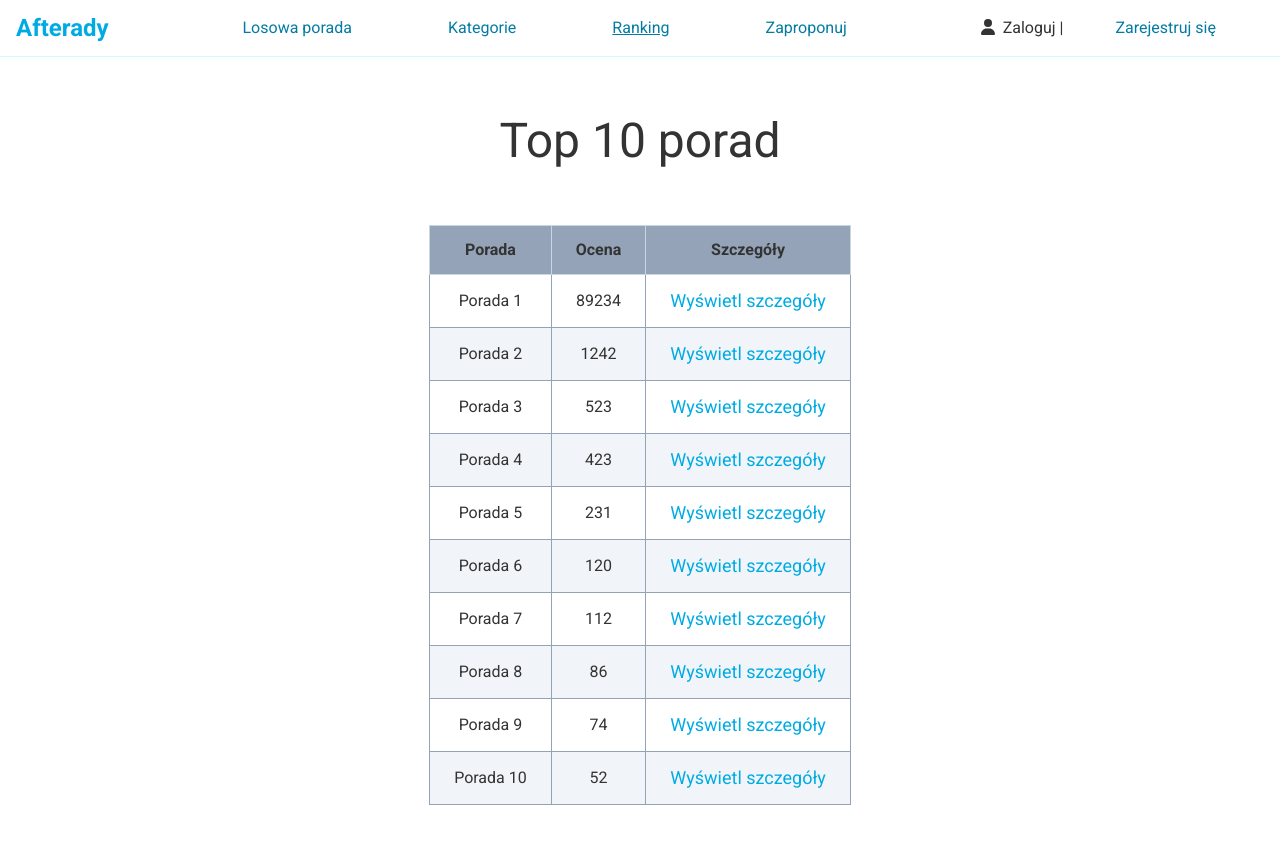
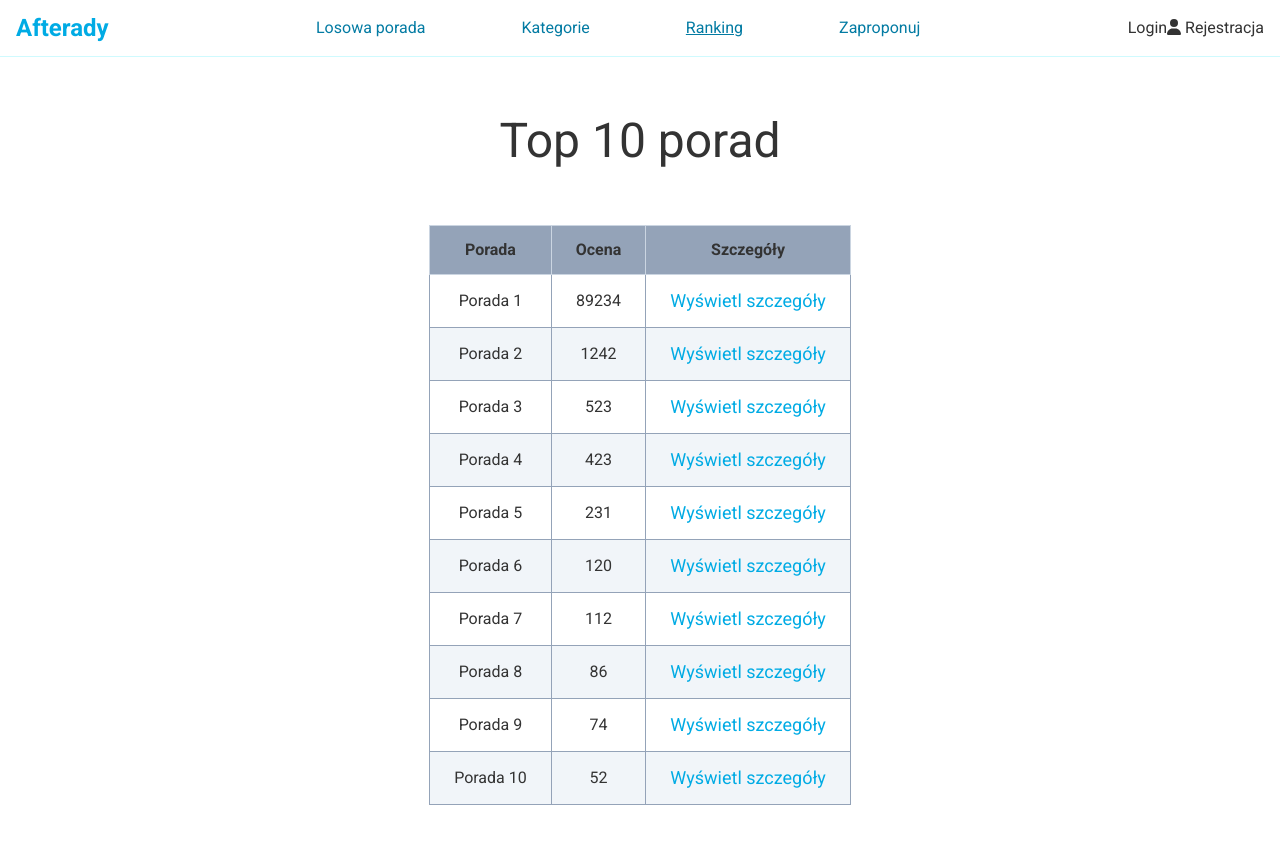
Before and after one commit to cerbin1/tips, a React (Vite) app: page /ranking in a window 1280 px wide. Shown: the top 844 px of the page. Built offline with nearby package versions, Linux system fonts and the light colour scheme.

Commit message:
Add empty Login component, minor refactor

```diff
--- a/src/components/header/Header.jsx
+++ b/src/components/header/Header.jsx
@@ -1,6 +1,6 @@
-import { Link } from "react-router-dom";
+import { Link, NavLink } from "react-router-dom";
 import Logo from "./Logo";
-import NavItem from "./NavItem";
+import NavigationItem from "./NavigationItem";
 import { FontAwesomeIcon } from "@fortawesome/react-fontawesome";
 import { faUser } from "@fortawesome/free-solid-svg-icons";
 
@@ -12,15 +12,16 @@ export default function Header() {
       </Link>
 
       <nav className="py-4">
-        <NavItem href="/random">Losowa porada</NavItem>
-        <NavItem href="/categories">Kategorie</NavItem>
-        <NavItem href="/ranking">Ranking</NavItem>
-        <NavItem href="/suggest">Zaproponuj</NavItem>
+        <NavigationItem href="/random">Losowa porada</NavigationItem>
+        <NavigationItem href="/categories">Kategorie</NavigationItem>
+        <NavigationItem href="/ranking">Ranking</NavigationItem>
+        <NavigationItem href="/suggest">Zaproponuj</NavigationItem>
       </nav>
 
       <div>
-        <FontAwesomeIcon icon={faUser} title="User" className="pr-2" />
-        Zaloguj | <NavItem href="/user/register"> Zarejestruj się</NavItem>
+        <NavLink to="/user/login"> Login</NavLink>
+        <FontAwesomeIcon icon={faUser} title="User" className="" />
+        <NavLink to="/user/register"> Rejestracja</NavLink>
       </div>
     </header>
   );
--- a/src/components/header/NavItem.jsx
+++ b/src/components/header/NavigationItem.jsx
@@ -1,6 +1,6 @@
 import { NavLink } from "react-router-dom";
 
-export default function NavItem({ href, children }) {
+export default function NavigationItem({ href, children }) {
   const classes = "px-12 text-blue-to-light";
 
   return (
--- /dev/null
+++ b/src/components/user/Login.jsx
@@ -0,0 +1 @@
+export default function Login() {}
```
Also changed, not shown: 2 other files (tests, documents, lock files or other folders).
